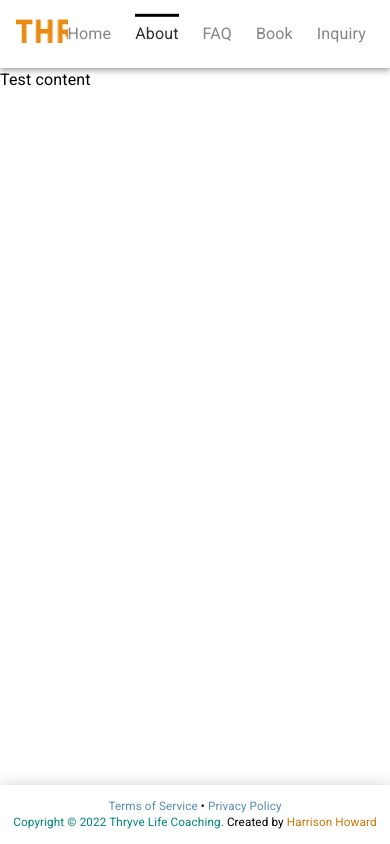
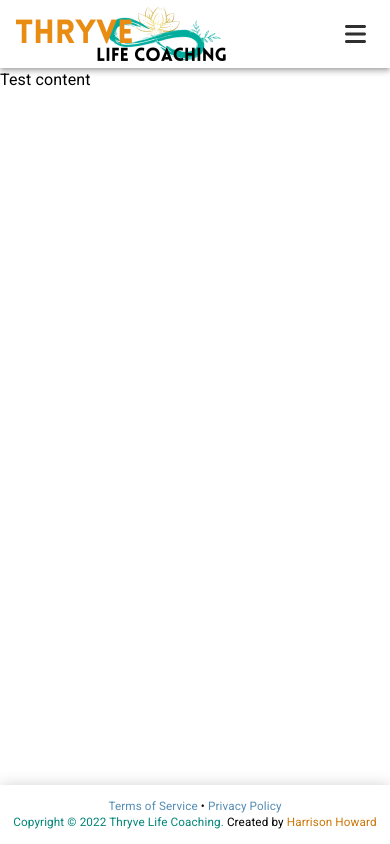
Before and after one commit to Forbidden-Duck/mandy-mindset-coach, a React app in the folder frontend/: page /about in a window 390 px wide. Built offline with nearby package versions, Linux system fonts and the light colour scheme.

Commit message:
isMobile is not in props

```diff
--- a/frontend/src/components/Routes/DefaultRoute.jsx
+++ b/frontend/src/components/Routes/DefaultRoute.jsx
@@ -13,7 +13,7 @@ function DefaultRoute(props) {
 
     return (
         <>
-            <Navbar isMobile={props.isMobile} />
+            <Navbar isMobile={isMobile} />
             {!!props.element && props.element}
             {!!props.component && <props.component />}
             <Footer />
```
